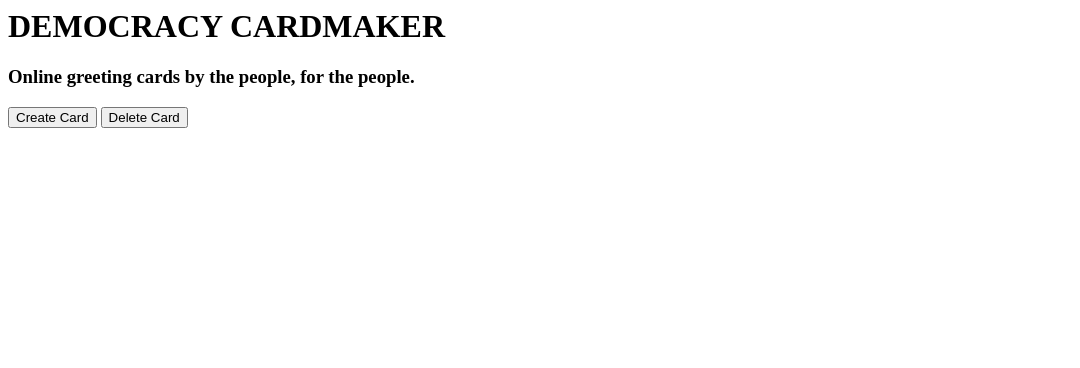
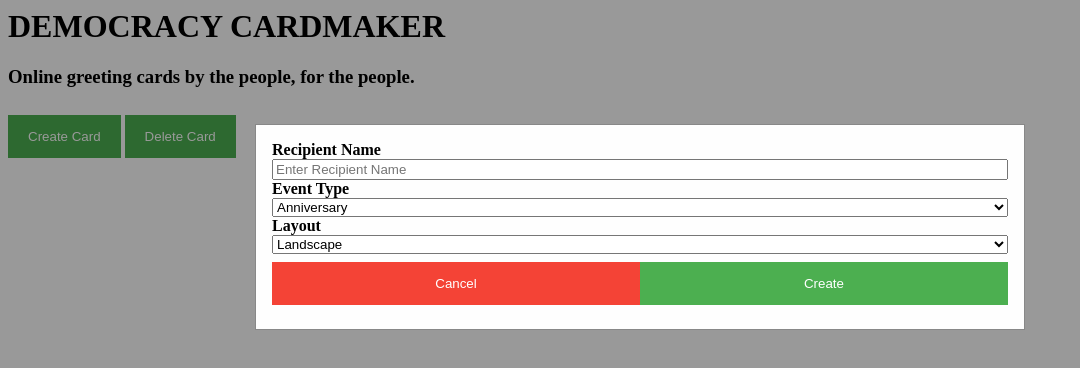
Before and after one commit to locnguyen14/CardMaker_Democracy, a plain HTML site: page frontend/index.html in a window 1280 px wide. Both pictures are taken after a click on the button "Create Card". Shown: the whole page, without its empty margins (0-1080 px from the left). Drawn offline with Linux system fonts and the light colour scheme; no server answers.

Commit message:
createui

```diff
--- a/frontend/api.js
+++ b/frontend/api.js
@@ -137,6 +137,8 @@ function updateCardList(lambdaResponse)
 	}
 }
 
+
+
 function handleCreateCardClick()
 {
 
--- a/frontend/index.html
+++ b/frontend/index.html
@@ -10,7 +10,13 @@
 		function initialize() {
 			refreshCardList();
 		}
+
+		function resetform01(){
+			document.getElementById('create').style.display='none';
+			document.getElementById("createForm").reset();
+ 		}
 		</script>
+
 	</head>
 	<body onload="initialize()">
 
@@ -19,8 +25,50 @@
 	<h3>Online greeting cards by the people, for the people.</h3>
 	</div>
 
-	<button onclick="">Create Card</button>
-	<button onclick="">Delete Card</button>
+	<button onclick="document.getElementById('create').style.display='block'" style = "width:auto;">Create Card</button>
+	<button onclick="" style = "width:auto">Delete Card</button>
+	<div id="create" class="modal">
+  	<form id = "createForm" class="modal-content animate" action="/action_page.php">
+   	<div class="container">
+      <label><b>Recipient Name</b></label>
+      <input type="text" placeholder="Enter Recipient Name" required>
+
+      <label><b>Event Type</b></label>
+      <br>
+      <select id = "event" class="eventtype">
+  		<option value ="1">Anniversary</option>
+  		<option value ="2">Back to School</option>
+  		<option value ="3">Baptism and Christen</option>
+  		<option value ="4">Baby</option>
+   		<option value ="5">Bar/Bat Mitzvah</option>
+  		<option value ="6">Birthday</option>
+  		<option value ="7">Confirmation</option>
+  		<option value ="8">Congratulations</option>
+   		<option value ="9">Encouragement</option>
+  		<option value ="10">First Communion</option>
+  		<option value ="11">Get Well</option>
+  		<option value ="12">Graduation</option>
+   		<option value ="13">Retirement</option>
+  		<option value ="14">Sympathy</option>
+  		<option value ="15">Teacher Appreciation</option>
+  		<option value ="16">Thank You</option>
+  		<option value ="17">Wedding</option>
+	  </select>
+	  <br>
+      <label><b>Layout</b></label>
+      <br>
+      <select id = "layout" class="layouttype">
+  		<option value ="1">Landscape</option>
+  		<option value ="2">Portrait</option>
+	  </select>
+	  <br>
+      <div class="clearfix">
+        <button type="button" onclick="resetform01()" class="cancelbtn">Cancel</button>
+        <button type="submit" class="signupbtn">Create</button>
+      </div>
+    </div>
+  </form>
+</div>
 
 	<div id="cardList"></div>
 
--- a/frontend/style.css
+++ b/frontend/style.css
@@ -1,8 +1,91 @@
-.selected {
-	background: #e5eb34;
+/* Full-width input fields */
+input[type=text] {
+    width: 100%;
+/*     padding: 12px 20px;
+    margin: 8px 0;
+    display: inline-block;
+    border: 1px solid #ccc;
+    box-sizing: border-box; */
 }
 
+/* Set a style for all buttons */
+button {
+    background-color: #4CAF50;
+    color: white;
+    padding: 14px 20px;
+    margin: 8px 0;
+    border: none;
+    cursor: pointer;
+    width: 100%;x
+}
 
-li {
-	cursor: pointer;
+select{
+	width: 100%;
 }
+
+/* Extra styles for the cancel button */
+.cancelbtn {
+    padding: 14px 20px;
+    background-color: #f44336;
+}
+
+/* Float cancel and signup buttons and add an equal width */
+.cancelbtn,.signupbtn {float:left;width:50%}
+
+/* Add padding to container elements */
+.container {
+    padding: 16px;
+}
+
+/* The Modal (background) */
+.modal {
+    display: none; /* Hidden by default */
+    position: fixed; /* Stay in place */
+    z-index: 1; /* Sit on top */
+    left: 0;
+    top: 0;
+    width: 100%; /* Full width */
+    height: 100%; /* Full height */
+    overflow: auto; /* Enable scroll if needed */
+    background-color: rgb(0,0,0); /* Fallback color */
+    background-color: rgba(0,0,0,0.4); /* Black w/ opacity */
+    padding-top: 60px;
+}
+
+/* Modal Content/Box */
+.modal-content {
+    background-color: #fefefe;
+    margin: 5% auto 10% auto; /* 5% from the top, 15% from the bottom and centered */
+    border: 1px solid #888;
+    width: 60%; /* Could be more or less, depending on screen size */
+}
+
+/* The Close Button (x) */
+.close {
+    position: absolute;
+    right: 35px;
+    top: 15px;
+    color: #000;
+    font-size: 40px;
+    font-weight: bold;
+}
+
+.close:hover,
+.close:focus {
+    color: red;
+    cursor: pointer;
+}
+
+/* Clear floats */
+.clearfix::after {
+    content: "";
+    clear: both;
+    display: table;
+}
+
+/* Change styles for cancel button and signup button on extra small screens */
+@media screen and (max-width: 300px) {
+    .cancelbtn, .signupbtn {
+       width: 100%;
+    }
+}
```
